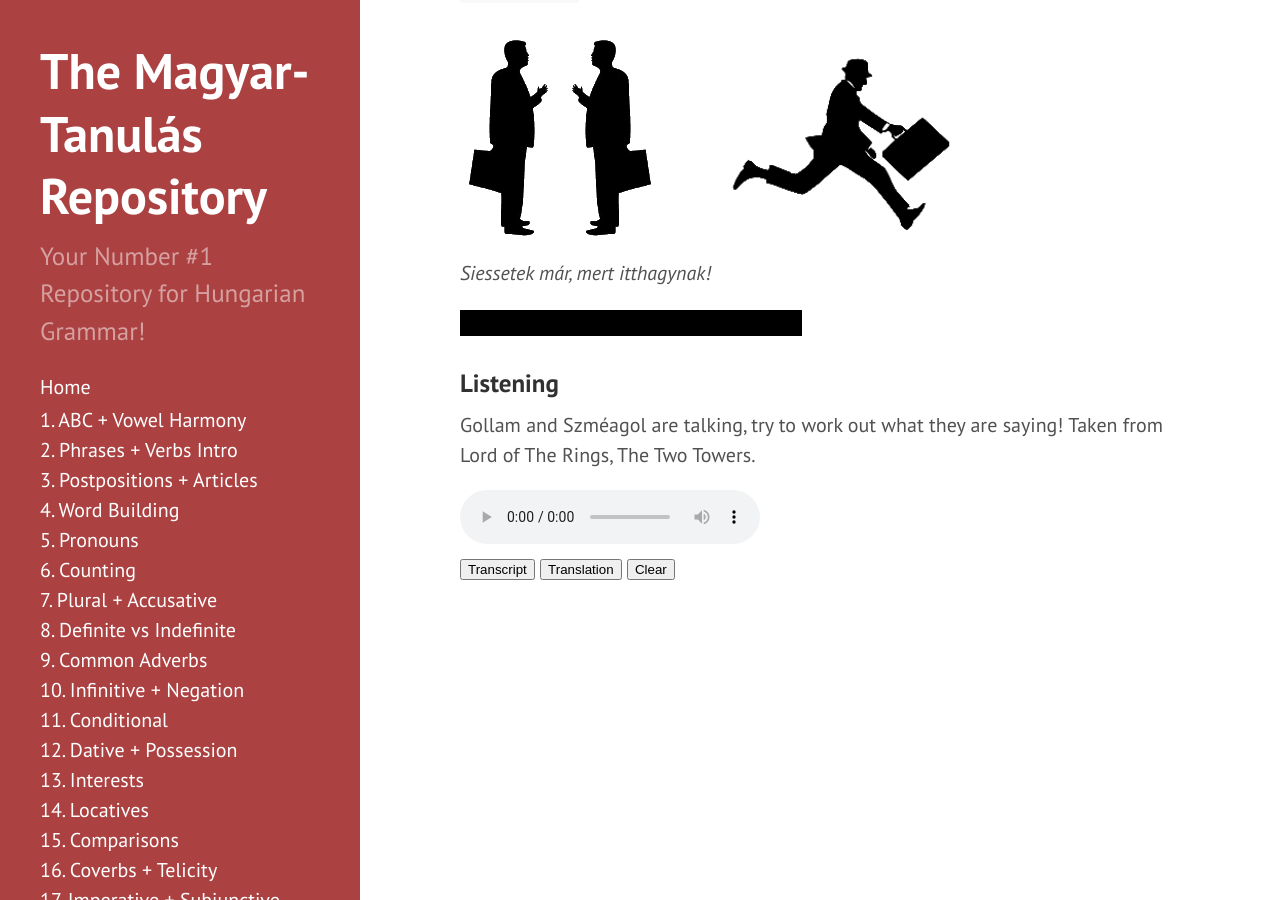
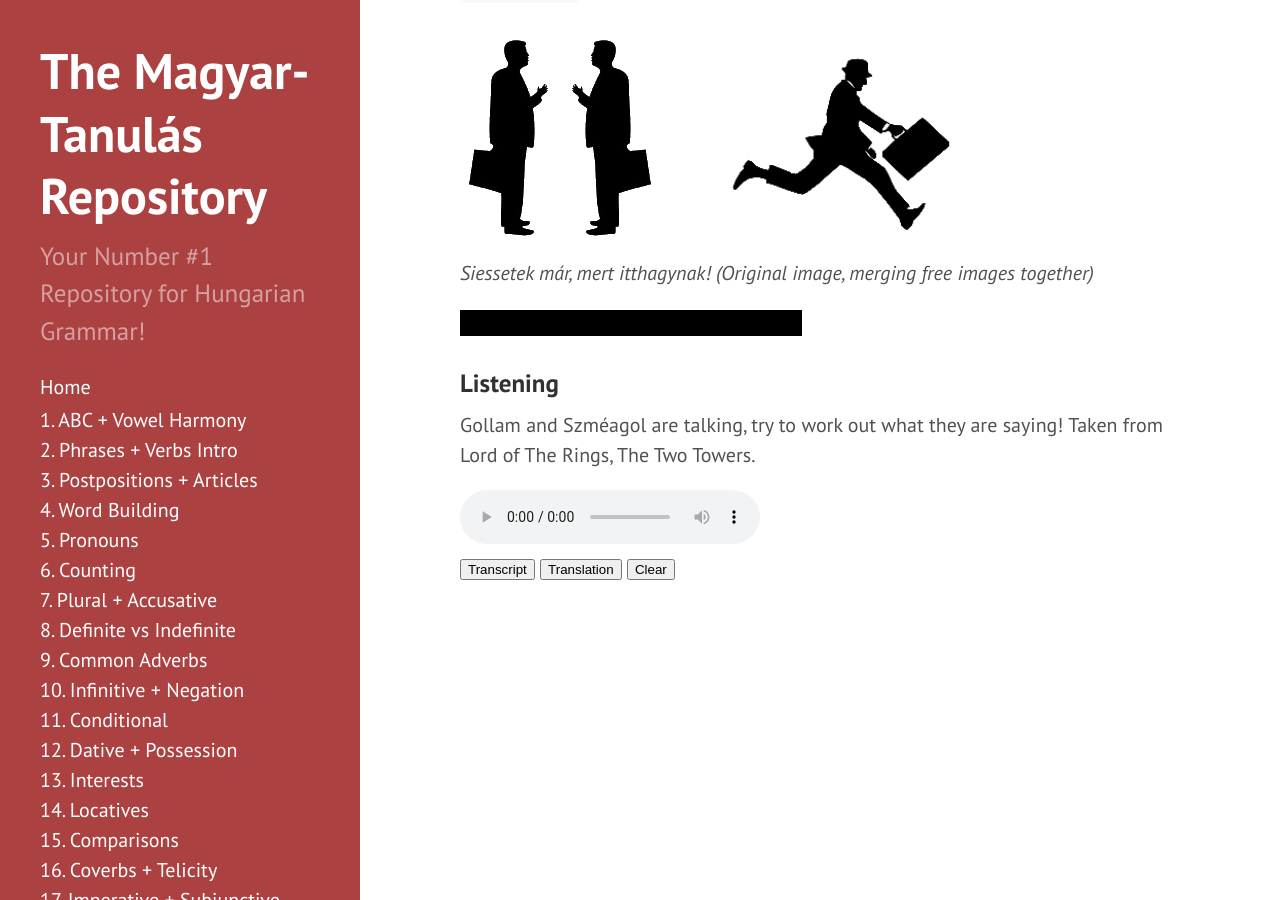
Before and after one commit to Magyartanulas/magyartanulas.github.io, a Jekyll site: the page built from imperative_subjunctive.md, in a window 1280 px wide and 900 px high, scrolled down 1442 px. Built offline with Jekyll 4.4.1, drawn with Linux system fonts in a browser that asks for light colours; comment, search, counter and statistics services are not loaded; some of the changed text lies outside the part shown.

Commit message:
Update imperative_subjunctive.md

```diff
--- a/imperative_subjunctive.md
+++ b/imperative_subjunctive.md
@@ -37,7 +37,7 @@
 `Challenge!`
 
 ![siet](https://magyartanulas.github.io/public/hurry.png)
-*Siessetek már, mert itthagynak!*
+*Siessetek már, mert itthagynak! (Original image, merging free images together)*
 
 <span class="spoiler">Hurry up (guys), because they're leaving!</span>
 
@@ -170,7 +170,7 @@
 `Challenge!`
 
 ![pingvin](https://magyartanulas.github.io/public/pals.png)
-*Azért jöttem, hogy segítsek.*
+*Azért jöttem, hogy segítsek. (Original image, merging free images together)*
 
 <span class="spoiler">I came to help</span>
 
```
